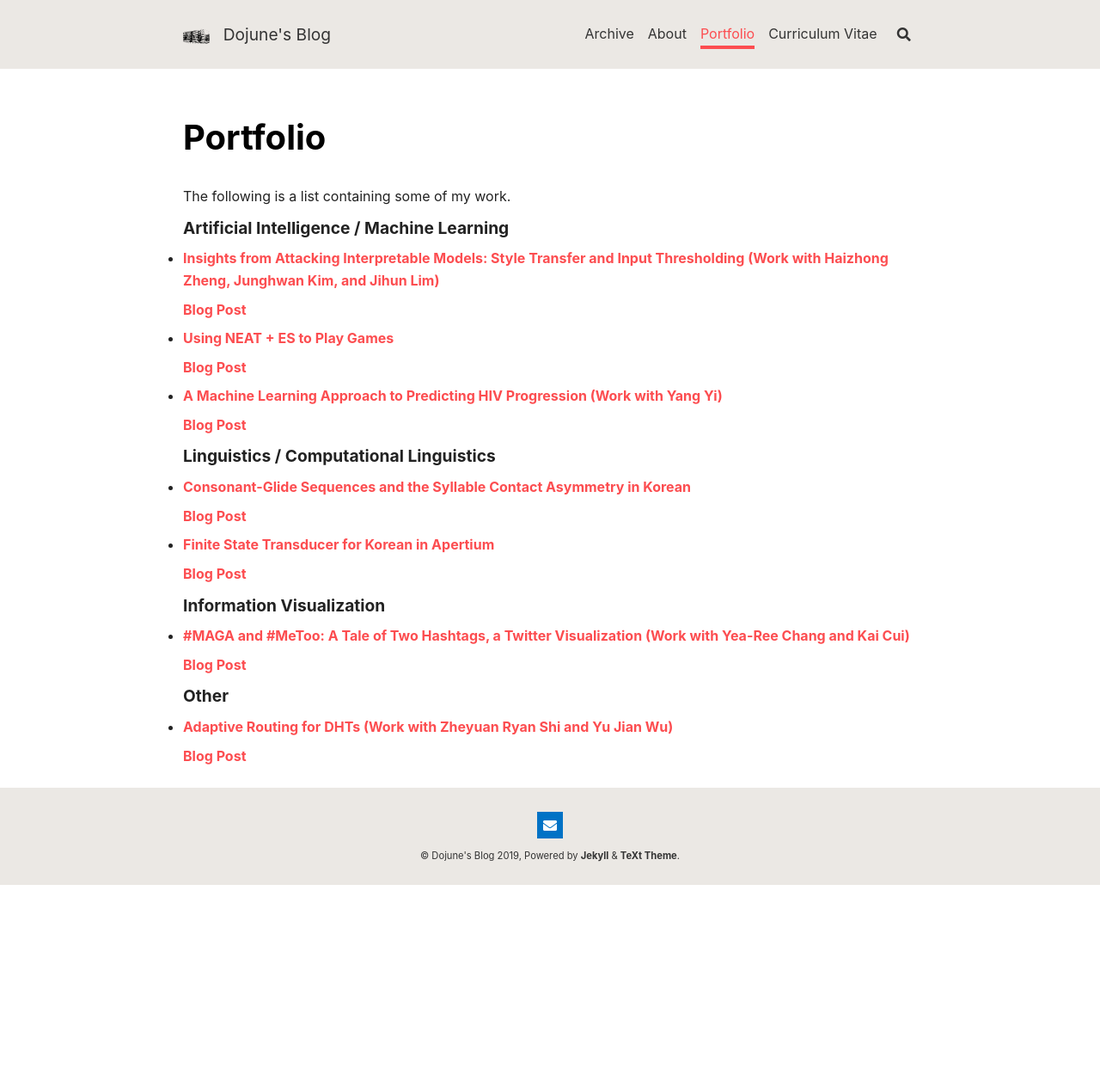
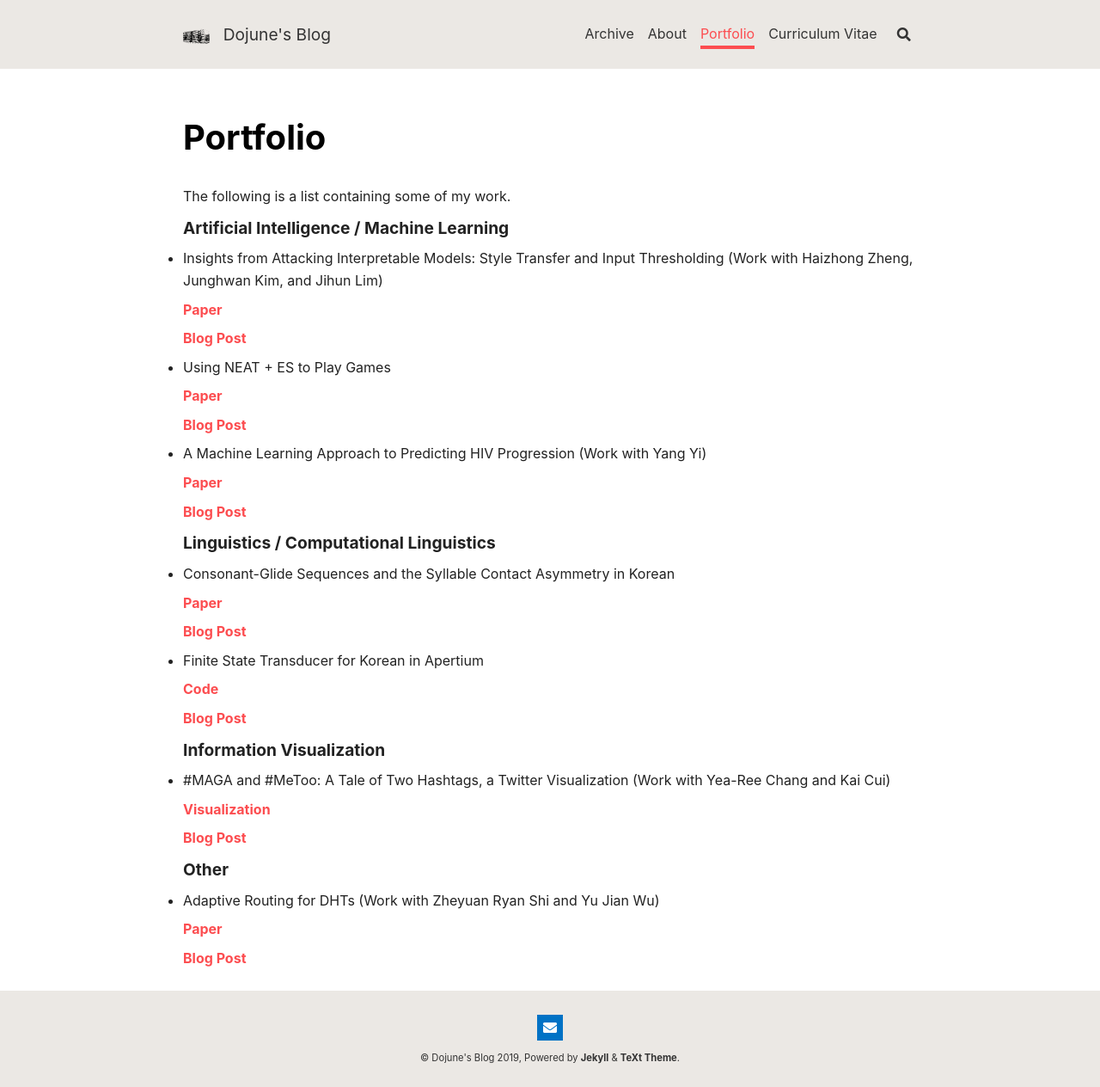
Before and after one commit to mindojune/mindojune.github.io, a Jekyll site: the page built from portfolio.md, in a window 1280 px wide. Shown: the whole page at 86% size. Built offline with Jekyll 4.4.1, drawn with Linux system fonts in a browser that asks for light colours; nearby versions of some CDN libraries; our own code applies the rules of GitHub Pages for plain Markdown files; before the commit the page ends 1029 px from its top, so only the background shows below that.

Commit message:
Update portfolio.md

```diff
--- a/portfolio.md
+++ b/portfolio.md
@@ -11,37 +11,51 @@ The following is a list containing some of my work.
 -->
 
 #### Artificial Intelligence / Machine Learning
-- [Insights from Attacking Interpretable Models: Style Transfer and Input Thresholding (Work with Haizhong Zheng, Junghwan Kim, and Jihun Lim)](https://github.com/mindojune/mindojune.github.io/blob/master/_data/eecs598_012_project.pdf)
+- Insights from Attacking Interpretable Models: Style Transfer and Input Thresholding (Work with Haizhong Zheng, Junghwan Kim, and Jihun Lim)
+
+[Paper](https://github.com/mindojune/mindojune.github.io/blob/master/_data/eecs598_012_project.pdf)
 
 [Blog Post](https://mindojune.github.io/2019/08/05/01ADV.html)
 
-- [Using NEAT + ES to Play Games](https://github.com/mindojune/mindojune.github.io/blob/master/_data/cs81.pdf)
+- Using NEAT + ES to Play Games
+
+[Paper](https://github.com/mindojune/mindojune.github.io/blob/master/_data/cs81.pdf)
 
 [Blog Post](https://mindojune.github.io/2019/08/05/02NEAT+ES.html)
 
-- [A Machine Learning Approach to Predicting HIV Progression (Work with Yang Yi)](https://github.com/mindojune/mindojune.github.io/blob/master/_data/cs68.pdf)
+- A Machine Learning Approach to Predicting HIV Progression (Work with Yang Yi)
+
+[Paper](https://github.com/mindojune/mindojune.github.io/blob/master/_data/cs68.pdf)
 
 [Blog Post](https://mindojune.github.io/2019/08/05/03ML_HIV.html)
 
 
 #### Linguistics / Computational Linguistics
-- [Consonant-Glide Sequences and the Syllable Contact Asymmetry in Korean](https://github.com/mindojune/mindojune.github.io/blob/master/_data/ling85.pdf)
+- Consonant-Glide Sequences and the Syllable Contact Asymmetry in Korean
+
+[Paper](https://github.com/mindojune/mindojune.github.io/blob/master/_data/ling85.pdf)
 
 [Blog Post](https://mindojune.github.io/2019/08/05/04PHON.html)
 
-- [Finite State Transducer for Korean in Apertium](https://github.com/mindojune/kor-transducer)
+- Finite State Transducer for Korean in Apertium
+
+[Code](https://github.com/mindojune/kor-transducer)
 
 [Blog Post](https://mindojune.github.io/2019/08/05/05FST.html)
 
 
 #### Information Visualization
-- [#MAGA and #MeToo: A Tale of Two Hashtags, a Twitter Visualization (Work with Yea-Ree Chang and Kai Cui)](https://cyearee.github.io/twitter_visualization/index.html)
+- #MAGA and #MeToo: A Tale of Two Hashtags, a Twitter Visualization (Work with Yea-Ree Chang and Kai Cui)
+
+[Visualization](https://cyearee.github.io/twitter_visualization/index.html)
 
 [Blog Post](https://mindojune.github.io/2019/08/05/06VIZ.html)
 
 
 #### Other
--  [Adaptive Routing for DHTs (Work with Zheyuan Ryan Shi and Yu Jian Wu)](https://github.com/mindojune/mindojune.github.io/blob/master/_data/cs87_project.pdf)
+- Adaptive Routing for DHTs (Work with Zheyuan Ryan Shi and Yu Jian Wu)
+
+[Paper](https://github.com/mindojune/mindojune.github.io/blob/master/_data/cs87_project.pdf)
 
 [Blog Post](https://mindojune.github.io/2019/08/05/07DHT.html)
 <!---
```
